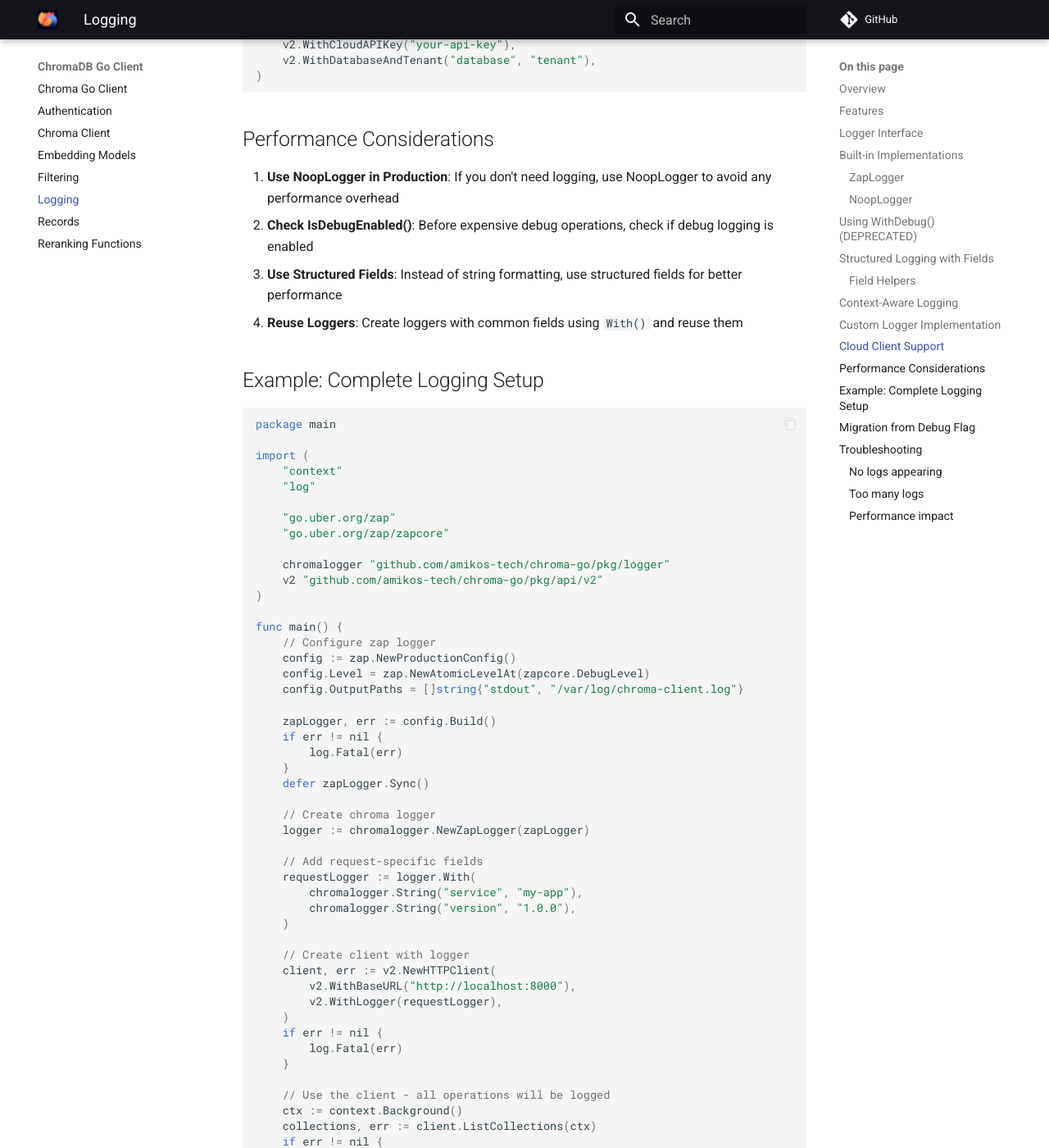
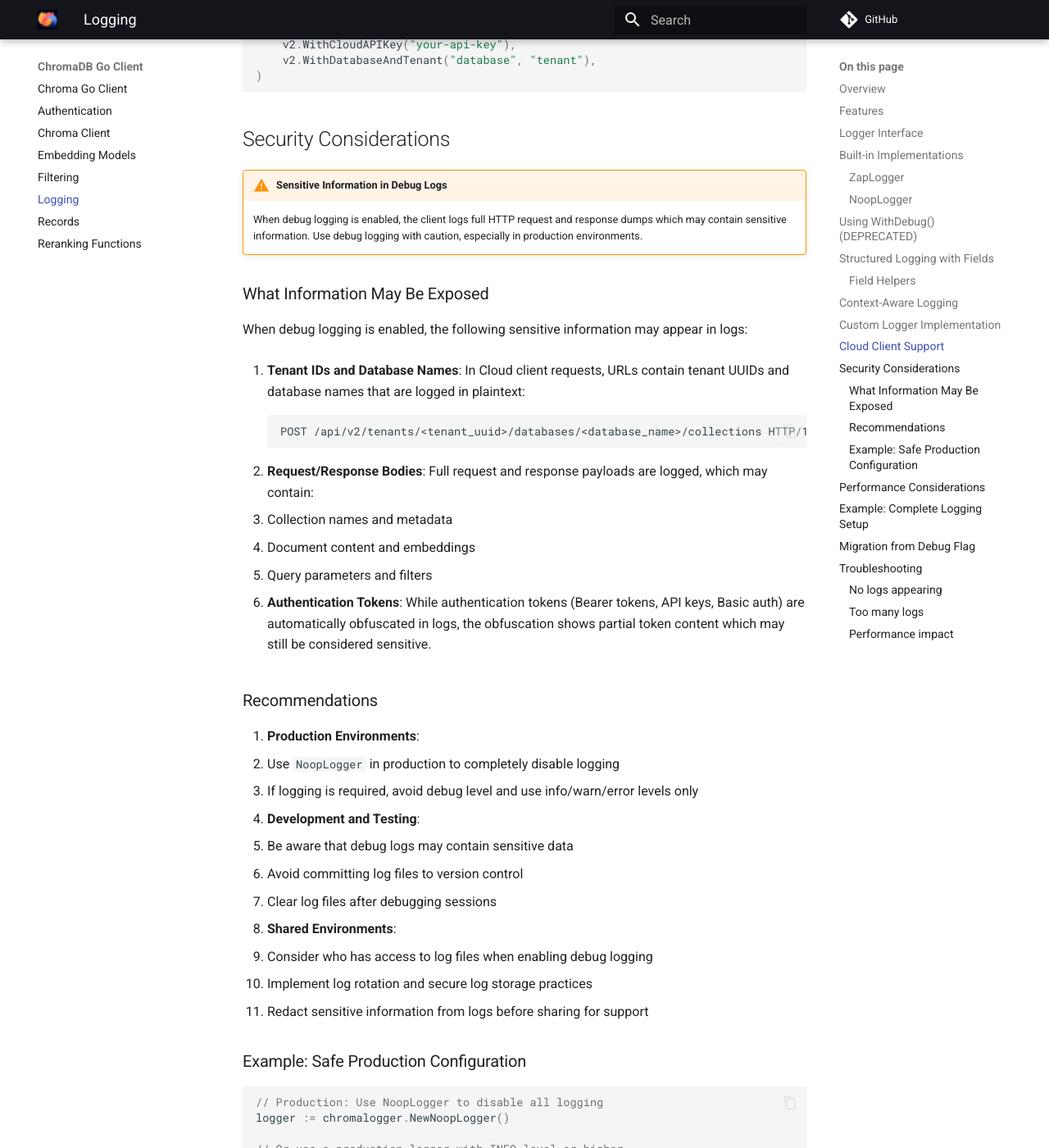
Before and after one commit to amikos-tech/chroma-go, an MkDocs documentation site: the page built from docs/docs/logging.md, in a window 1280 px wide and 1400 px high, scrolled down 4264 px. Shown: the whole window at 82% size. Built offline with MkDocs 1.6.1 and Material for MkDocs 9.7.7, drawn with Linux system fonts in a browser that asks for light colours; comment, search, counter and statistics services are not loaded; some of the changed text lies outside the part shown.

Commit message:
docs: add security considerations for debug logging (#250)
Add documentation warning users about sensitive information exposure
when using debug logging, including tenant IDs and database names in
Cloud client URLs. Provides recommendations for safe logging practices
in production environments.

🤖 Generated with [Claude Code](https://claude.ai/code)

Co-Authored-By: Claude <noreply@anthropic.com>

````diff
--- a/docs/docs/logging.md
+++ b/docs/docs/logging.md
@@ -196,6 +196,62 @@ client, err := v2.NewCloudClient(
 )
 ```
 
+## Security Considerations
+
+!!! warning "Sensitive Information in Debug Logs"
+    When debug logging is enabled, the client logs full HTTP request and response dumps which may contain sensitive information. Use debug logging with caution, especially in production environments.
+
+### What Information May Be Exposed
+
+When debug logging is enabled, the following sensitive information may appear in logs:
+
+1. **Tenant IDs and Database Names**: In Cloud client requests, URLs contain tenant UUIDs and database names that are logged in plaintext:
+   ```
+   POST /api/v2/tenants/<tenant_uuid>/databases/<database_name>/collections HTTP/1.1
+   ```
+
+2. **Request/Response Bodies**: Full request and response payloads are logged, which may contain:
+   - Collection names and metadata
+   - Document content and embeddings
+   - Query parameters and filters
+
+3. **Authentication Tokens**: While authentication tokens (Bearer tokens, API keys, Basic auth) are automatically obfuscated in logs, the obfuscation shows partial token content which may still be considered sensitive.
+
+### Recommendations
+
+1. **Production Environments**:
+   - Use `NoopLogger` in production to completely disable logging
+   - If logging is required, avoid debug level and use info/warn/error levels only
+
+2. **Development and Testing**:
+   - Be aware that debug logs may contain sensitive data
+   - Avoid committing log files to version control
+   - Clear log files after debugging sessions
+
+3. **Shared Environments**:
+   - Consider who has access to log files when enabling debug logging
+   - Implement log rotation and secure log storage practices
+   - Redact sensitive information from logs before sharing for support
+
+### Example: Safe Production Configuration
+
+```go
+// Production: Use NoopLogger to disable all logging
+logger := chromalogger.NewNoopLogger()
+
+// Or use a production logger with INFO level or higher
+zapConfig := zap.NewProductionConfig()
+zapConfig.Level = zap.NewAtomicLevelAt(zapcore.InfoLevel) // No debug logs
+zapLogger, _ := zapConfig.Build()
+logger := chromalogger.NewZapLogger(zapLogger)
+
+client, err := v2.NewCloudClient(
+    v2.WithLogger(logger),
+    v2.WithCloudAPIKey("your-api-key"),
+    v2.WithDatabaseAndTenant("database", "tenant"),
+)
+```
+
 ## Performance Considerations
 
 1. **Use NoopLogger in Production**: If you don't need logging, use NoopLogger to avoid any performance overhead
````
